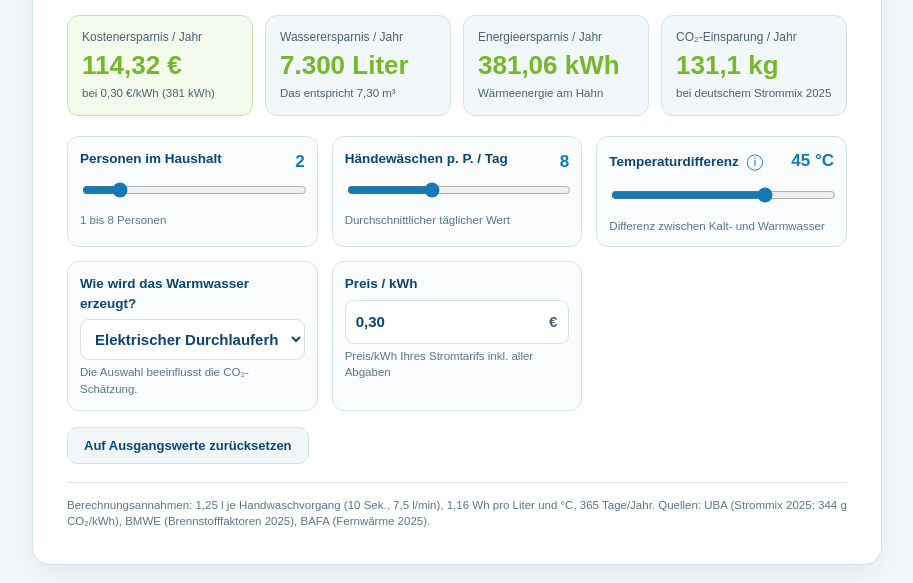
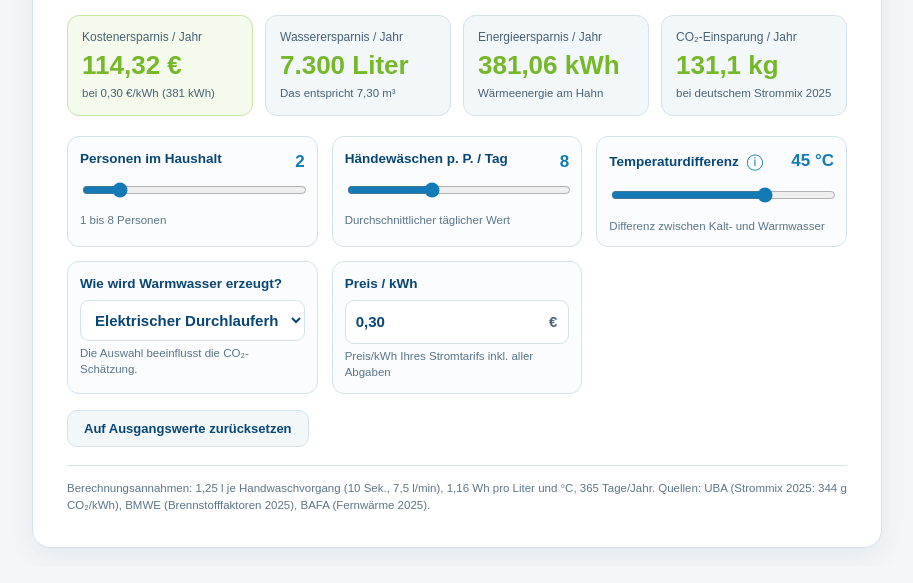
Before and after one commit to tfischbach73-cloud/Smart-Flow-Rechner, a plain HTML site: page index.html in a window 1280 px wide. Shown: the part 239-822 px from the top of the page, without its empty margins (183-1096 px from the left). Drawn offline with Linux system fonts and the light colour scheme.

Commit message:
Update index.html

```diff
--- a/index.html
+++ b/index.html
@@ -69,7 +69,7 @@ h1{font-size:clamp(22px,4vw,32px);line-height:1.15;margin:6px 0 8px;color:var(--
   <div class="hint">Differenz zwischen Kalt- und Warmwasser</div>
 </div>
 <div class="field">
-  <label for="source">Wie wird das Warmwasser erzeugt?</label>
+  <label for="source">Wie wird Warmwasser erzeugt?</label>
   <select id="source"><option value="electric" selected>Elektrischer Durchlauferhitzer</option><option value="gas">Erdgasheizung</option><option value="oil">Heizölheizung</option><option value="heatpump">Wärmepumpe</option><option value="district">Nah- / Fernwärme</option></select>
   <div class="hint">Die Auswahl beeinflusst die CO₂-Schätzung.</div>
 </div>
```
